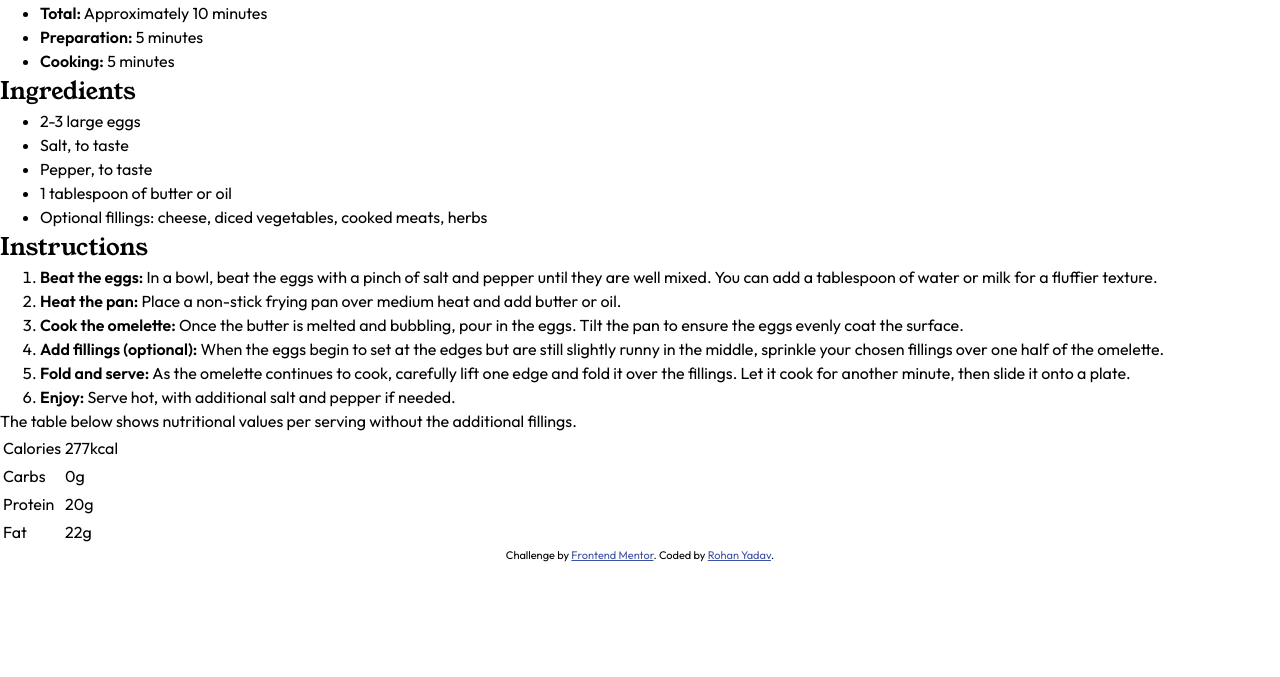
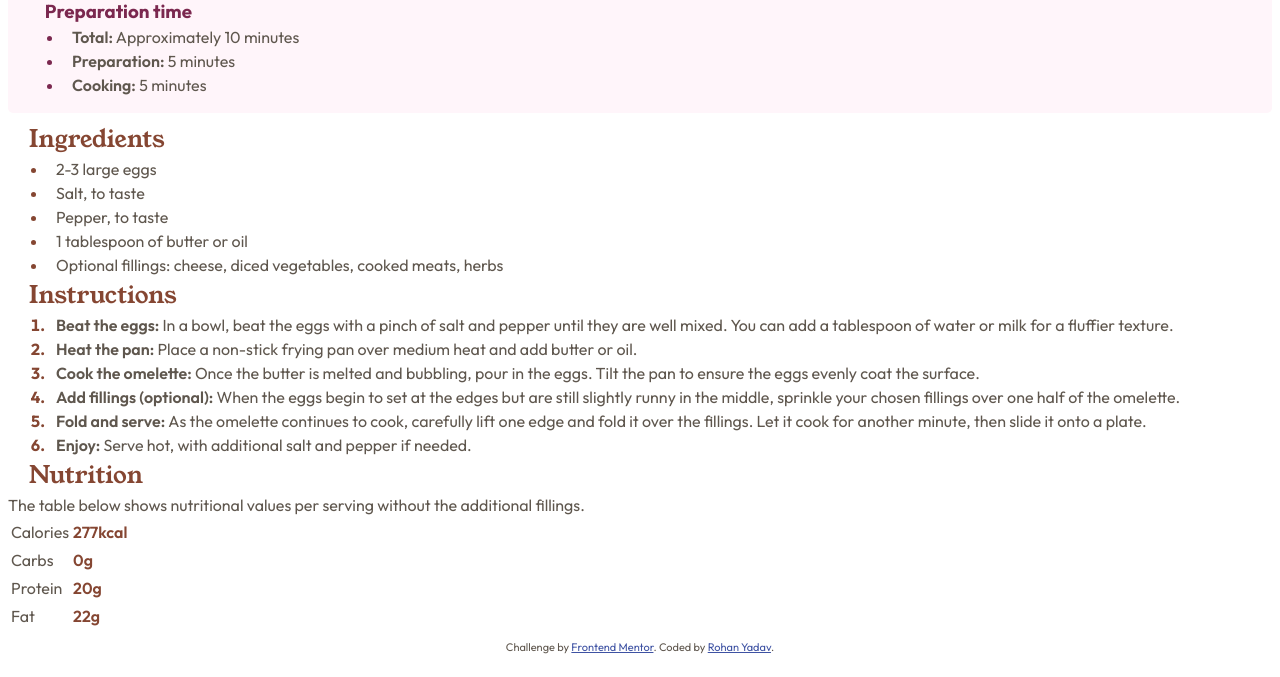
Before and after one commit to r-yadav01/fm--recipe-page, a plain HTML site: page index.html in a window 1280 px wide. Shown: the part 123-800 px from the top of the page. Drawn offline with Linux system fonts and the light colour scheme.

Commit message:
Colored the fonts, and added some list-styling

```diff
--- a/index.html
+++ b/index.html
@@ -27,7 +27,7 @@
                 or meats.
             </p>
 
-            <section>
+            <section class="timing-info">
                 <h3>Preparation time</h3>
                 <ul>
                     <li><strong>Total:</strong> Approximately 10 minutes</li>
@@ -83,6 +83,7 @@
             </section>
 
             <section>
+                <h2>Nutrition</h2>
                 <p>
                     The table below shows nutritional values per serving without the additional
                     fillings.
--- a/style.css
+++ b/style.css
@@ -42,28 +42,22 @@ isolation: isolate;
     color: hsl(228, 45%, 44%);
 }
 
-/* MAIN STYLES */
 
-
-/* .outfit-<uniquifier> {
-  font-family: "Outfit", sans-serif;
-  font-optical-sizing: auto;
-  font-weight: <weight>;
-  font-style: normal;
-} */
+/* APPLIED FONTS */
 
 body {
     font-family: "Outfit", sans-serif;
     font-optical-sizing: auto;
     font-weight: 400;
     font-style: normal;
+    font-size: 16px;
 }
 
 strong {
     font-weight: 600;
 }
 
-section > h3 {
+.timing-info > h3 {
     font-weight: 700;
 }
 
@@ -73,3 +67,70 @@ header h1, main h2 {
   font-weight: 400;
   font-style: normal;
 }
+
+/* COLORS */
+
+:root {
+    --brown: hsl(14, 45%, 36%);
+    --rose800: hsl(332, 51%, 32%);
+    --rose50: hsl(330, 100%, 98%);
+    --white: hsl(0, 0%, 100%);
+    --stone900: hsl(24, 5%, 18%);
+    --stone600: hsl(30, 10%, 34%);
+}
+
+body {
+    background-color: var(--white);
+    color: var(--stone600);
+}
+body > * {
+    margin: 0.5rem;
+}
+
+tr td:nth-child(2) {
+    color: var(--brown);
+    font-weight: 600;
+}
+
+h2 {
+    color: var(--brown);
+    margin-left: 1.5rem;
+}
+
+.timing-info {
+    background-color: var(--rose50);
+    border-radius: 5px;
+    padding: 1rem;
+    display: flex;
+    flex-direction: column;
+    justify-content: start;
+}
+
+.timing-info h3, .timing-info ul li::marker {
+    color: var(--rose800);
+
+}
+
+h1 {
+    color: var(--stone900);
+}
+
+main li::marker, main li::marker {
+    color: var(--brown);
+    font-weight: 700;
+}
+
+h2, h3 {
+  margin-left: 0; /* ensure heading starts at left edge */
+  padding-left: 1.3rem;
+}
+
+ul, ol {
+  list-style-position: outside; /* default, keeps bullets outside text block */
+  padding: 0 2.5rem;           /* adjust this value to align with heading */
+  margin: 0;                    /* remove extra default margin */
+}
+
+li {
+    padding-left: 0.5rem;
+}
```
